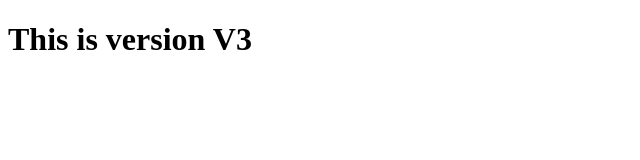
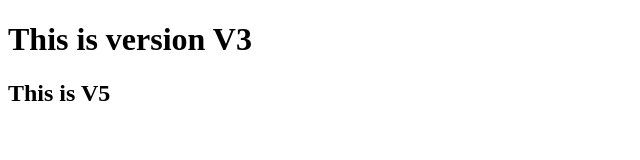
Before and after one commit to vivek1032/vivekArya, a plain HTML site: page index.html in a window 1280 px wide. Shown: the whole page, without its empty margins (0-640 px from the left). Drawn offline with Linux system fonts and the light colour scheme.

Commit message:
updated htmlfile

```diff
--- a/index.html
+++ b/index.html
@@ -7,5 +7,6 @@
 </head>
 <body>
     <h1>This is version V3</h1>
+    <h2>This is V5</h2>
 </body>
 </html>
```
